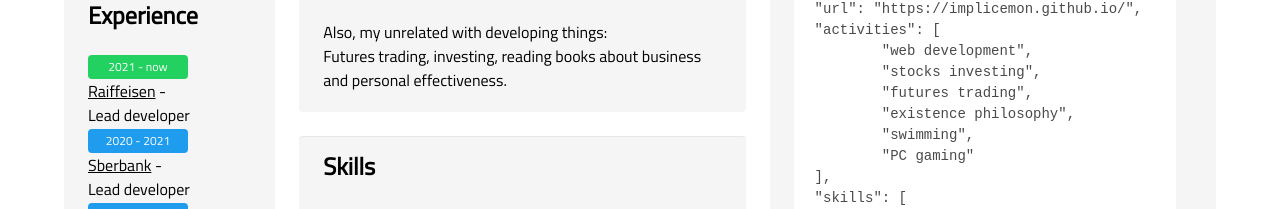
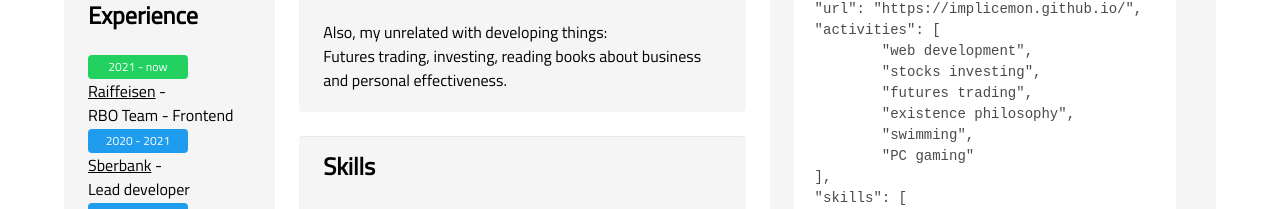
Before and after one commit to xtropi/personalPage, a React (Create React App) app: page / in a window 1280 px wide. Shown: the part 567-776 px from the top of the page. Built offline with nearby package versions, Linux system fonts and the light colour scheme.

Commit message:
Update App.js

```diff
--- a/src/App.js
+++ b/src/App.js
@@ -53,7 +53,7 @@ class App extends Component {
 				  <span className="tag is-success" style={{minWidth: "100px", marginRight: "5px"}}>2021 - now</span><br/>
 				  <a href="https://www.raiffeisen.ru/" target="_blank" rel="noreferrer noopener">Raiffeisen</a>
 				  <span> - </span><br/>
-				  <span>Lead developer</span>
+				  <span>RBO Team - Frontend</span>
 				</li>
 			 	<li>
 				  <span className="tag is-info" style={{minWidth: "100px", marginRight: "5px"}}>2020 - 2021</span><br/>
```
